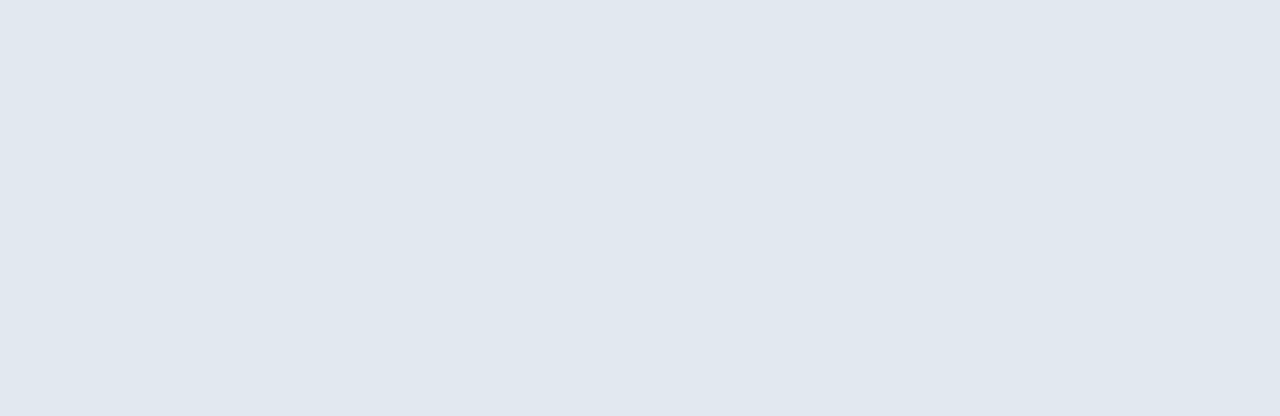
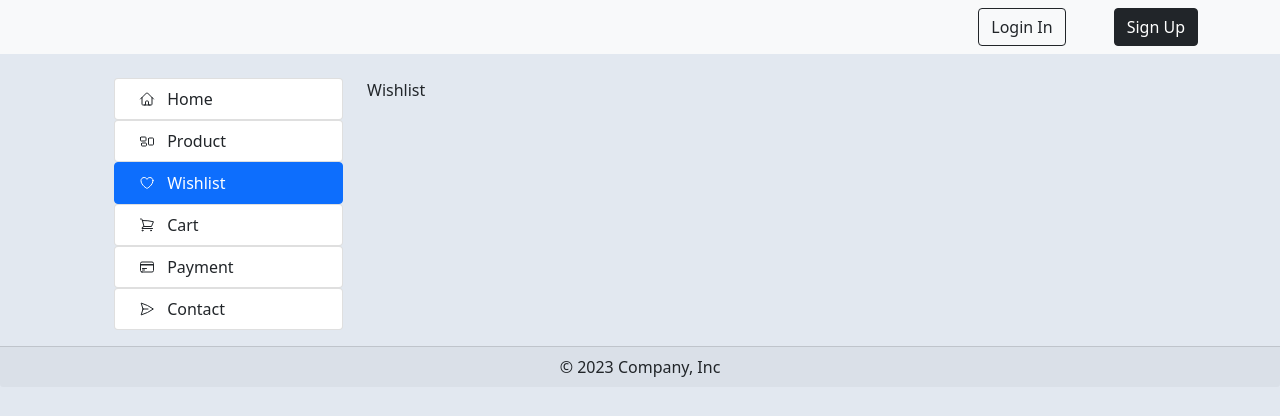
Before and after one commit to Ajinkya6898/my-project, a React (Create React App) app: page /wishlist in a window 1280 px wide. Before the commit this address had no page. Shown: the top 416 px of the page. Built offline with nearby package versions, Linux system fonts and the light colour scheme.

Commit message:
added wishlist and forgot password pages

```diff
--- a/src/App.js
+++ b/src/App.js
@@ -8,6 +8,8 @@ import Payment from "./pages/Payment";
 import Cart from "./pages/Cart";
 import Login from "./pages/Login";
 import Signup from "./pages/Signup";
+import ForgotPassword from "./pages/ForgotPassword";
+import Wishlist from "./pages/Wishlist";
 
 const App = () => {
   return (
@@ -20,9 +22,11 @@ const App = () => {
             <Route path="/cart" element={<Cart />} />
             <Route path="/payment" element={<Payment />} />
             <Route path="/contact" element={<Contact />} />
+            <Route path="/wishlist" element={<Wishlist />} />
           </Route>
           <Route path="/login" element={<Login />} />
           <Route path="/signup" element={<Signup />} />
+          <Route path="/forgotpassword" element={<ForgotPassword />} />
         </Routes>
       </BrowserRouter>
     </>
--- a/src/components/Header.jsx
+++ b/src/components/Header.jsx
@@ -7,7 +7,6 @@ import { useNavigate } from "react-router-dom";
 const Header = () => {
   const loginStatus = useUserStore((state) => state.loggedIn);
   const userName = useUserStore((state) => state.username);
-  const password = useUserStore((state) => state.password);
   const signout = useUserStore((state) => state.logout);
 
   const handleLogout = () => {
--- a/src/components/Sidebar.jsx
+++ b/src/components/Sidebar.jsx
@@ -1,10 +1,11 @@
 import React from "react";
 import { NavLink } from "react-router-dom";
-import { HiHome } from "react-icons/hi2";
+import { HiOutlineHome } from "react-icons/hi2";
 import { HiOutlinePaperAirplane } from "react-icons/hi2";
 import { HiOutlineCreditCard } from "react-icons/hi2";
 import { HiOutlineRectangleGroup } from "react-icons/hi2";
 import { HiOutlineShoppingCart } from "react-icons/hi2";
+import { HiOutlineHeart } from "react-icons/hi2";
 
 const Sidebar = () => {
   return (
@@ -12,12 +13,17 @@ const Sidebar = () => {
       <ul>
         <li className="list-group">
           <NavLink className="list-group-item" to={"/home"}>
-            <HiHome className="mx-2 mb-1" /> Home
+            <HiOutlineHome className="mx-2 mb-1" /> Home
           </NavLink>
         </li>
         <li className="list-group">
           <NavLink className="list-group-item" to={"/Product"}>
             <HiOutlineRectangleGroup className="mx-2 mb-1" /> Product
+          </NavLink>
+        </li>
+        <li className="list-group">
+          <NavLink className="list-group-item" to={"/wishlist"}>
+            <HiOutlineHeart className="mx-2 mb-1" /> Wishlist
           </NavLink>
         </li>
         <li className="list-group">
@@ -30,6 +36,7 @@ const Sidebar = () => {
             <HiOutlineCreditCard className="mx-2 mb-1" /> Payment
           </NavLink>
         </li>
+
         <li className="list-group">
           <NavLink className="list-group-item" to={"/contact"}>
             <HiOutlinePaperAirplane className="mx-2 mb-1" /> Contact
--- /dev/null
+++ b/src/pages/ForgotPassword.jsx
@@ -0,0 +1,7 @@
+import React from "react";
+
+const ForgotPassword = () => {
+  return <div>ForgotPassword</div>;
+};
+
+export default ForgotPassword;
--- a/src/pages/Login.jsx
+++ b/src/pages/Login.jsx
@@ -23,6 +23,10 @@ const Login = () => {
     setPassword(e.target.value);
   };
 
+  const handleForgotpass = () => {
+    navigate("/forgotpassword");
+  };
+
   return (
     <div className="container text-center">
       <div className="card mt-5 m-auto w-25 px-3 pb-3">
@@ -41,7 +45,10 @@ const Login = () => {
             onChange={handlePasswordChange}
           />
           <div className="text-start">
-            <button className="btn btn-link btn-sm text-start text-decoration-none mb-2">
+            <button
+              className="btn btn-link btn-sm text-start text-decoration-none mb-2"
+              onClick={handleForgotpass}
+            >
               Forgot Password
             </button>
           </div>
--- /dev/null
+++ b/src/pages/Wishlist.jsx
@@ -0,0 +1,7 @@
+import React from "react";
+
+const Wishlist = () => {
+  return <div>Wishlist</div>;
+};
+
+export default Wishlist;
```
